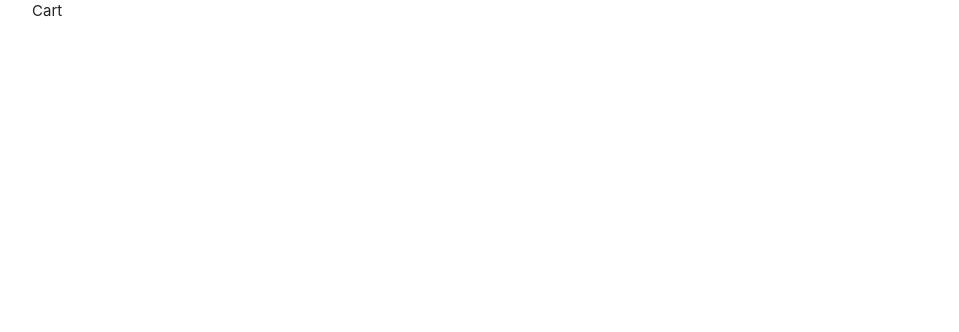
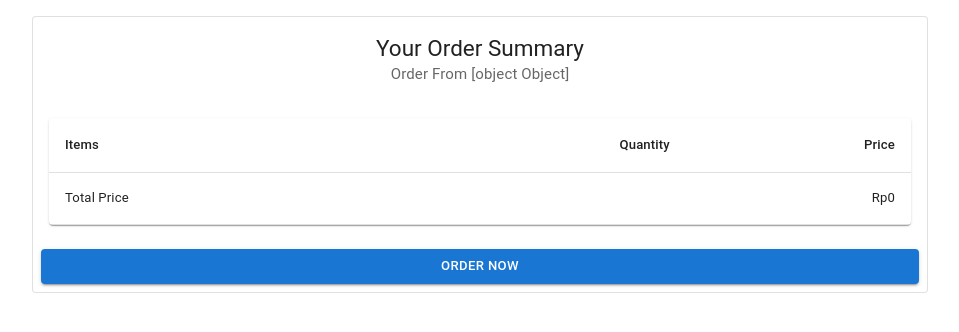
Before and after one commit to iqbalyudiar/react-typescript-food-app, a React app: page /cart in a window 1280 px wide. Shown: the top 332 px of the page, without its empty margins (160-1119 px from the left). Built offline with nearby package versions, Linux system fonts and the light colour scheme.

Commit message:
feat: add order summary and add order to cart page

```diff
--- a/src/pages/CartPage/Cart.tsx
+++ b/src/pages/CartPage/Cart.tsx
@@ -1,7 +1,38 @@
 import React from 'react';
+import { useSelector, useDispatch } from 'react-redux';
+import { useNavigate } from 'react-router-dom';
+import { addOrder } from '@/actions/OrderAction';
+import OrderSummary from '@/components/OrderSummary/OrderSummary';
+import { Box } from '@mui/material';
 
-const Cart = () => {
-  return <div>Cart</div>;
+const Cart: React.FC = () => {
+  const dispatch = useDispatch();
+  const navigate = useNavigate();
+  const { restaurantName, cartItems } = useSelector((state: any) => {
+    return {
+      restaurantName: state.cart.restaurant,
+      cartItems: state.cart.cartItems,
+    };
+  });
+  const totalPrice = cartItems.reduce(
+    (prev: any, curr: any) => prev + curr.price * curr.quantity,
+    0,
+  );
+
+  return (
+    <Box sx={{ width: '100%', paddingY: 2 }}>
+      <OrderSummary
+        data={cartItems}
+        restaurantName={restaurantName}
+        totalPrice={totalPrice}
+        orderAction={() =>
+          dispatch(
+            addOrder({ cartItems, totalPrice, restaurantName }, navigate('/')),
+          )
+        }
+      />
+    </Box>
+  );
 };
 
 export default Cart;
```
